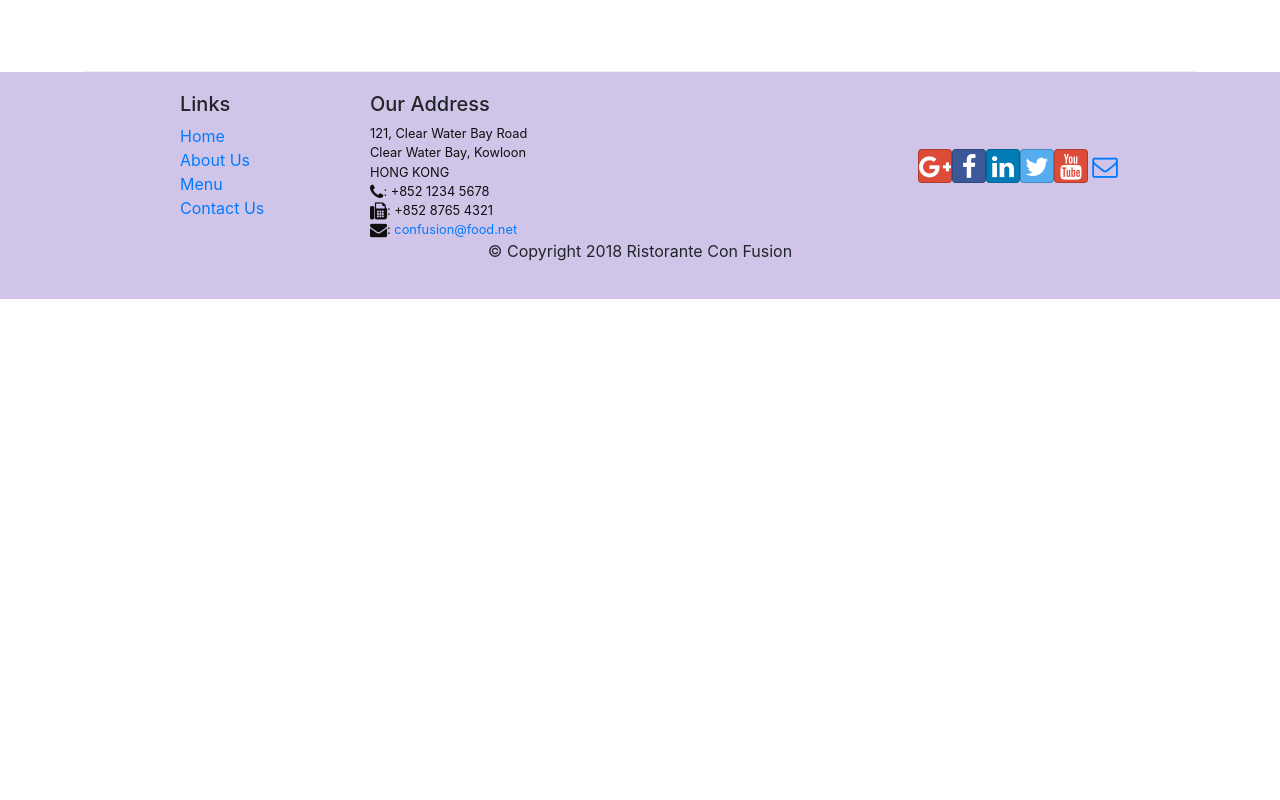
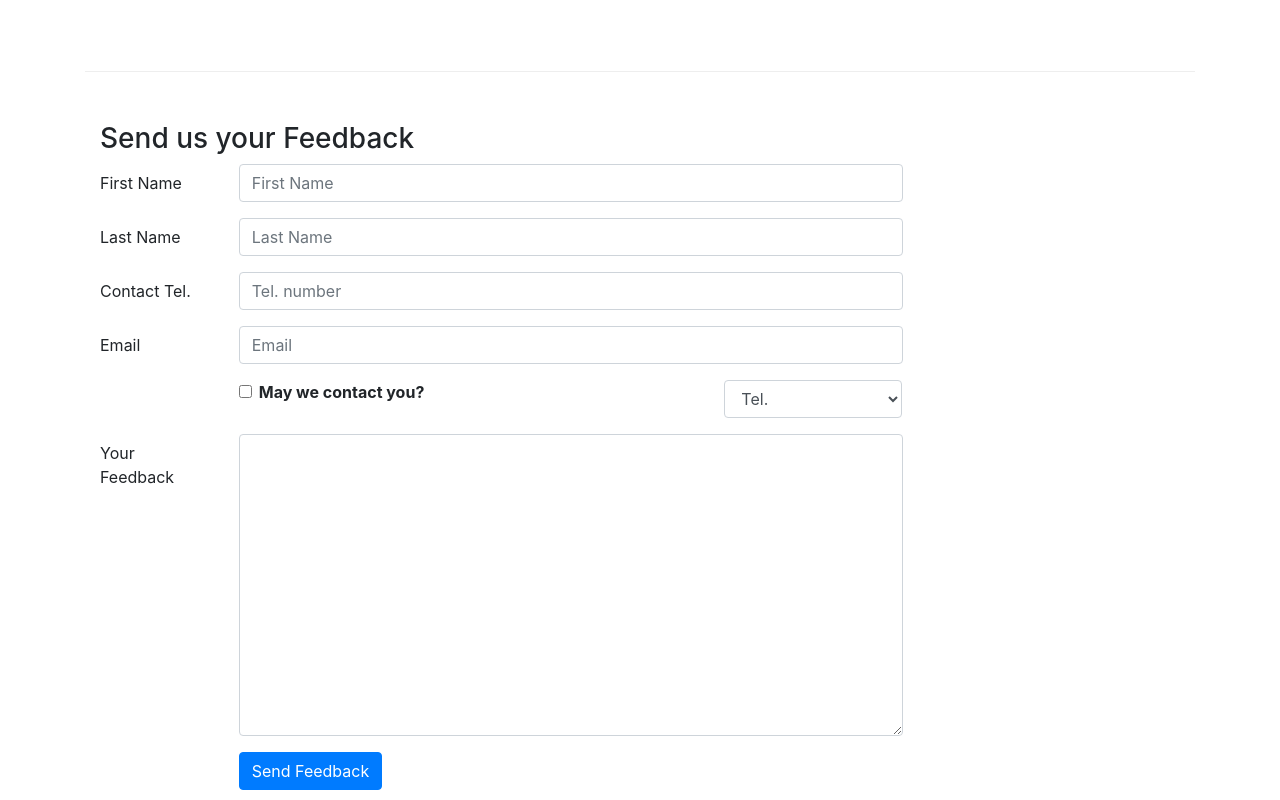
Before and after one commit to MStreet3/coursera, a React (Create React App) app: page /contact in a window 1280 px wide. Shown: the part 800-1600 px from the top of the page. Before the commit the page ends 1099 px from the top, so only its background shows below. Built offline with nearby package versions, Linux system fonts and the light colour scheme.

Commit message:
controlled forms

```diff
--- a/src/components/AboutComponent.js
+++ b/src/components/AboutComponent.js
@@ -13,7 +13,7 @@
   return (
     <div key={`leader-${leader.id}`} className="col-12 mt-5">
       <Media tag="li">
-        <Link to={`/about/leader/${leader.id}`} >
+        <Link to={`/about/leader/${leader.id}`}>
           <Media left>
             <Media object src={leader.image} alt={leader.name} />
           </Media>
@@ -28,8 +28,8 @@
   );
 }
 
-export function LeaderDetail({leader}){
-  return(
+export function LeaderDetail({ leader }) {
+  return (
     <div className="container">
       <div className="row">
         <Breadcrumb>
--- a/src/components/ContactComponent.js
+++ b/src/components/ContactComponent.js
@@ -1,8 +1,50 @@
-import React from 'react';
-import { Breadcrumb, BreadcrumbItem } from 'reactstrap';
+import React, { Component } from 'react';
+import {
+  Breadcrumb,
+  BreadcrumbItem,
+  Button,
+  Form,
+  FormGroup,
+  Label,
+  Input,
+  Col
+} from 'reactstrap';
 import { Link } from 'react-router-dom';
 
-function Contact(props) {
+class Contact extends Component {
+  constructor(props) {
+    super(props);
+    this.state = {
+      firstname: '',
+      lastname: '',
+      telnum: '',
+      email: '',
+      agree: false,
+      contactType: 'Tel.',
+      message: ''
+    };
+
+    this.handleInputChange = this.handleInputChange.bind(this);
+    this.handleSubmit = this.handleSubmit.bind(this);
+  }
+
+  handleInputChange(event) {
+    const target = event.target;
+    const value = target.type === 'checkbox' ? target.checked : target.value;
+    const name = target.name;
+
+    this.setState({
+      [name]: value
+    });
+  }
+
+  handleSubmit(event) {
+    console.log('Current State is: ' + JSON.stringify(this.state));
+    alert('Current State is: ' + JSON.stringify(this.state));
+    event.preventDefault();
+  }
+
+  render() {
     return (
       <div className="container">
         <div className="row">
@@ -63,8 +105,126 @@
             </div>
           </div>
         </div>
+        <div className="row row-content">
+          <div className="col-12">
+            <h3>Send us your Feedback</h3>
+          </div>
+          <div className="col-12 col-md-9">
+            <Form onSubmit={this.handleSubmit}>
+              <FormGroup row>
+                <Label htmlFor="firstname" md={2}>
+                  First Name
+                </Label>
+                <Col md={10}>
+                  <Input
+                    type="text"
+                    id="firstname"
+                    name="firstname"
+                    placeholder="First Name"
+                    value={this.state.firstname}
+                    onChange={this.handleInputChange}
+                  />
+                </Col>
+              </FormGroup>
+              <FormGroup row>
+                <Label htmlFor="lastname" md={2}>
+                  Last Name
+                </Label>
+                <Col md={10}>
+                  <Input
+                    type="text"
+                    id="lastname"
+                    name="lastname"
+                    placeholder="Last Name"
+                    value={this.state.lastname}
+                    onChange={this.handleInputChange}
+                  />
+                </Col>
+              </FormGroup>
+              <FormGroup row>
+                <Label htmlFor="telnum" md={2}>
+                  Contact Tel.
+                </Label>
+                <Col md={10}>
+                  <Input
+                    type="tel"
+                    id="telnum"
+                    name="telnum"
+                    placeholder="Tel. number"
+                    value={this.state.telnum}
+                    onChange={this.handleInputChange}
+                  />
+                </Col>
+              </FormGroup>
+              <FormGroup row>
+                <Label htmlFor="email" md={2}>
+                  Email
+                </Label>
+                <Col md={10}>
+                  <Input
+                    type="email"
+                    id="email"
+                    name="email"
+                    placeholder="Email"
+                    value={this.state.email}
+                    onChange={this.handleInputChange}
+                  />
+                </Col>
+              </FormGroup>
+              <FormGroup row>
+                <Col md={{ size: 6, offset: 2 }}>
+                  <FormGroup check>
+                    <Label check>
+                      <Input
+                        type="checkbox"
+                        name="agree"
+                        checked={this.state.agree}
+                        onChange={this.handleInputChange}
+                      />{' '}
+                      <strong>May we contact you?</strong>
+                    </Label>
+                  </FormGroup>
+                </Col>
+                <Col md={{ size: 3, offset: 1 }}>
+                  <Input
+                    type="select"
+                    name="contactType"
+                    value={this.state.contactType}
+                    onChange={this.handleInputChange}
+                  >
+                    <option>Tel.</option>
+                    <option>Email</option>
+                  </Input>
+                </Col>
+              </FormGroup>
+              <FormGroup row>
+                <Label htmlFor="message" md={2}>
+                  Your Feedback
+                </Label>
+                <Col md={10}>
+                  <Input
+                    type="textarea"
+                    id="message"
+                    name="message"
+                    rows="12"
+                    value={this.state.message}
+                    onChange={this.handleInputChange}
+                  />
+                </Col>
+              </FormGroup>
+              <FormGroup row>
+                <Col md={{ size: 10, offset: 2 }}>
+                  <Button type="submit" color="primary">
+                    Send Feedback
+                  </Button>
+                </Col>
+              </FormGroup>
+            </Form>
+          </div>
+        </div>
       </div>
     );
   }
+}
 
 export default Contact;
```
Also changed, not shown: src/components/MainComponent.js (+11 -8 lines). Lines whose indentation alone changed are shown as unchanged.
